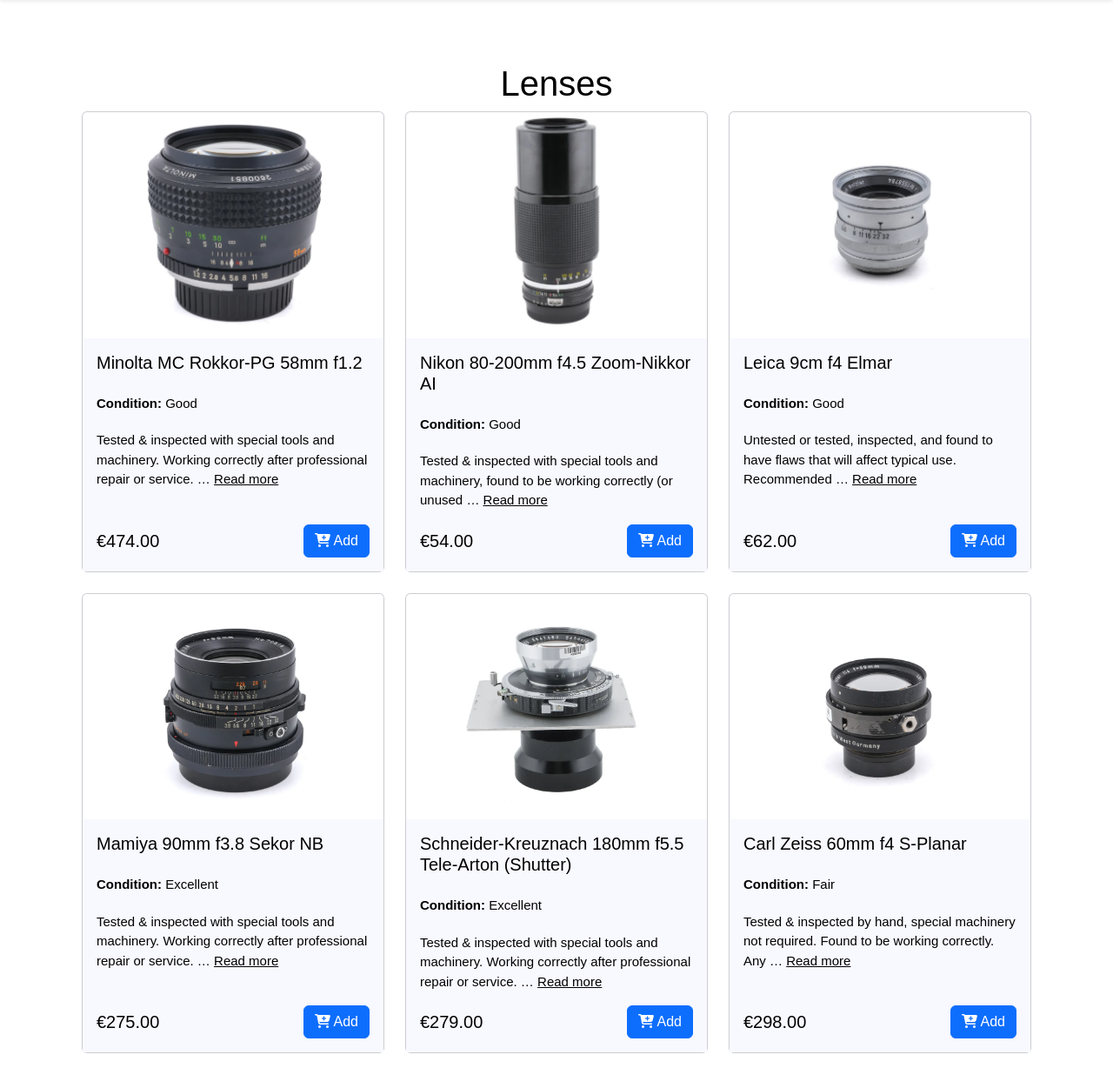
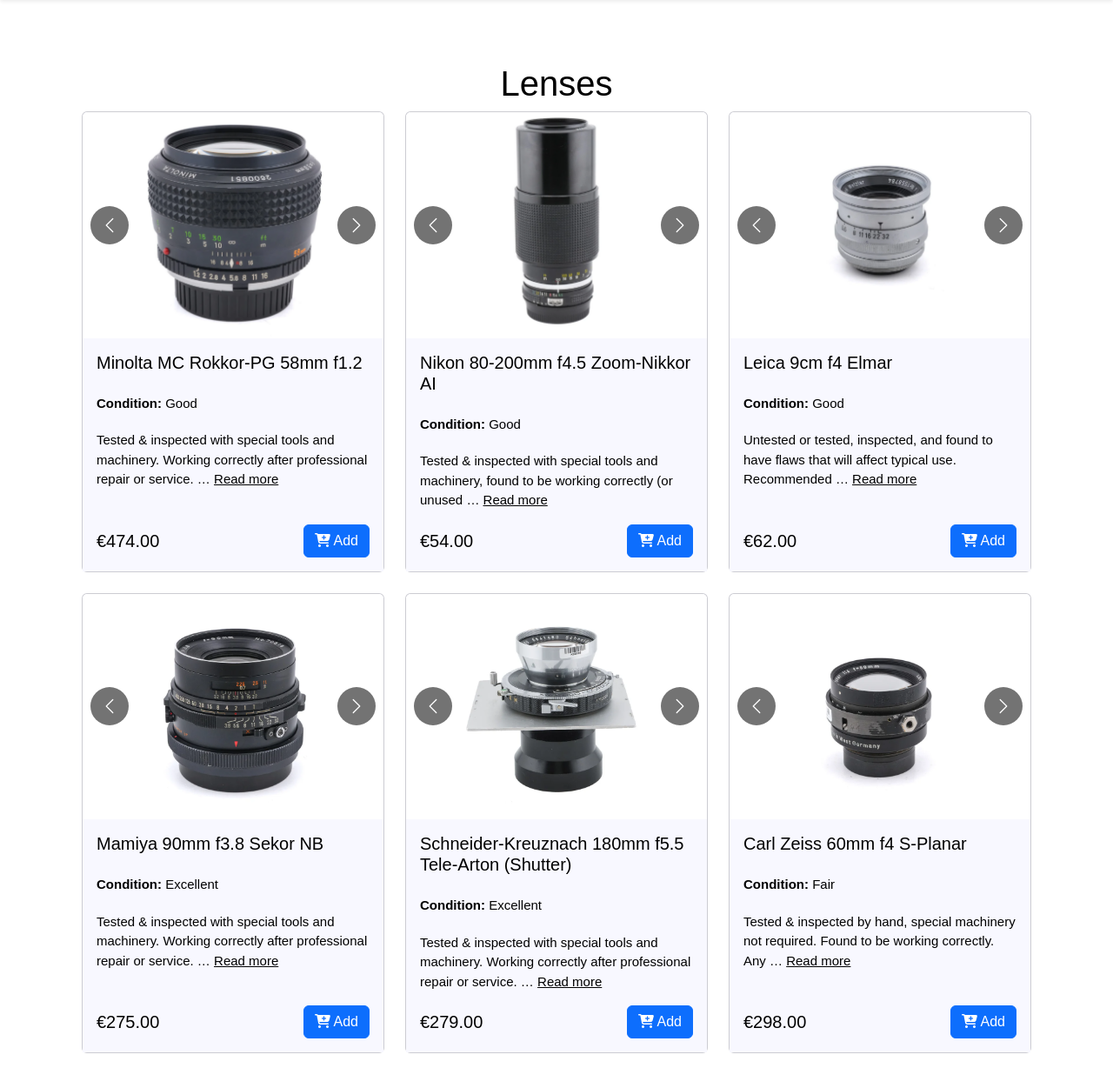
Before and after one commit to nckvmk/AllAboutFilm, a Django app: page /lenses/ in a window 1280 px wide. Shown: the part 66-1317 px from the top of the page at 87% size. Run offline with Django 5.2, Linux system fonts and the light colour scheme; data comes from the database, SQL or seed files in the repository; some web fonts are replaced.

Commit message:
Redesigned carousel nav buttons and created a common template for all inventory to use

```diff
--- a/allaboutfilm/home/templates/home/lenses.html
+++ b/allaboutfilm/home/templates/home/catalog.html
@@ -2,14 +2,14 @@
 {% load static_extras %}
 
 {% block content %}
-    <h1 class="pt-5">Lenses</h1>
+    <h1 class="pt-5">{{ page_title }}</h1>
 
     <div id="product_catalog" class="container pb-5">
         <div class="row row-cols-1 row-cols-md-2 row-cols-lg-3 g-4">
             {% for item in items %}
                 {% include "home/_product_card.html" %}
             {% empty %}
-                <p class="text-center">No lenses available at the moment.</p>
+                <p class="text-center">{{ empty_message }}</p>
             {% endfor %}
         </div>
     </div>
--- a/allaboutfilm/home/views.py
+++ b/allaboutfilm/home/views.py
@@ -8,16 +8,25 @@
     return render(request, 'home/welcome.html')
 
 def cameras(request):
-    items = Camera.objects.prefetch_related('images').all()
-    return render(request, 'home/cameras.html', {'items': items})
+    return render(request, 'home/catalog.html', {
+        'items': Camera.objects.prefetch_related('images').all(),
+        'page_title': 'Cameras',
+        'empty_message': 'No cameras available at the moment.',
+    })
 
 def lenses(request):
-    items = Lens.objects.prefetch_related('images').all()
-    return render(request, 'home/lenses.html', {'items': items})
+    return render(request, 'home/catalog.html', {
+        'items': Lens.objects.prefetch_related('images').all(),
+        'page_title': 'Lenses',
+        'empty_message': 'No lenses available at the moment.',
+    })
 
 def film(request):
-    items = Film.objects.prefetch_related('images').all()
-    return render(request, 'home/film.html', {'items': items})
+    return render(request, 'home/catalog.html', {
+        'items': Film.objects.prefetch_related('images').all(),
+        'page_title': 'Film',
+        'empty_message': 'No film available at the moment.',
+    })
 
 def item_detail(request, code):
     product = get_object_or_404(Product, code=code)
--- a/allaboutfilm/static/css/styles.css
+++ b/allaboutfilm/static/css/styles.css
@@ -411,6 +411,38 @@
     cursor: zoom-in;
 }
 
+/* Bigger, clearer carousel controls for product cards and the item page.
+   (Scoped so the minimized homepage/About controls are left alone.) */
+.product-card-img .carousel-control-prev,
+.product-card-img .carousel-control-next,
+.item-media .carousel-control-prev,
+.item-media .carousel-control-next {
+    width: 18%;
+    opacity: 1;
+}
+
+.product-card-img .carousel-control-prev-icon,
+.product-card-img .carousel-control-next-icon,
+.item-media .carousel-control-prev-icon,
+.item-media .carousel-control-next-icon {
+    width: 2.75rem;
+    height: 2.75rem;
+    background-color: rgba(0, 0, 0, 0.55);
+    border-radius: 50%;
+    background-size: 45% 45%;
+    background-position: center;
+    background-repeat: no-repeat;
+    transition: background-color 0.2s ease, transform 0.2s ease;
+}
+
+.product-card-img .carousel-control-prev:hover .carousel-control-prev-icon,
+.product-card-img .carousel-control-next:hover .carousel-control-next-icon,
+.item-media .carousel-control-prev:hover .carousel-control-prev-icon,
+.item-media .carousel-control-next:hover .carousel-control-next-icon {
+    background-color: rgba(0, 0, 0, 0.85);
+    transform: scale(1.08);
+}
+
 .no-image {
     display: flex;
     align-items: center;
```
Also changed, not shown: allaboutfilm/home/templates/home/cameras.html (deleted, +0 -21 lines), allaboutfilm/home/templates/home/film.html (deleted, +0 -21 lines).
